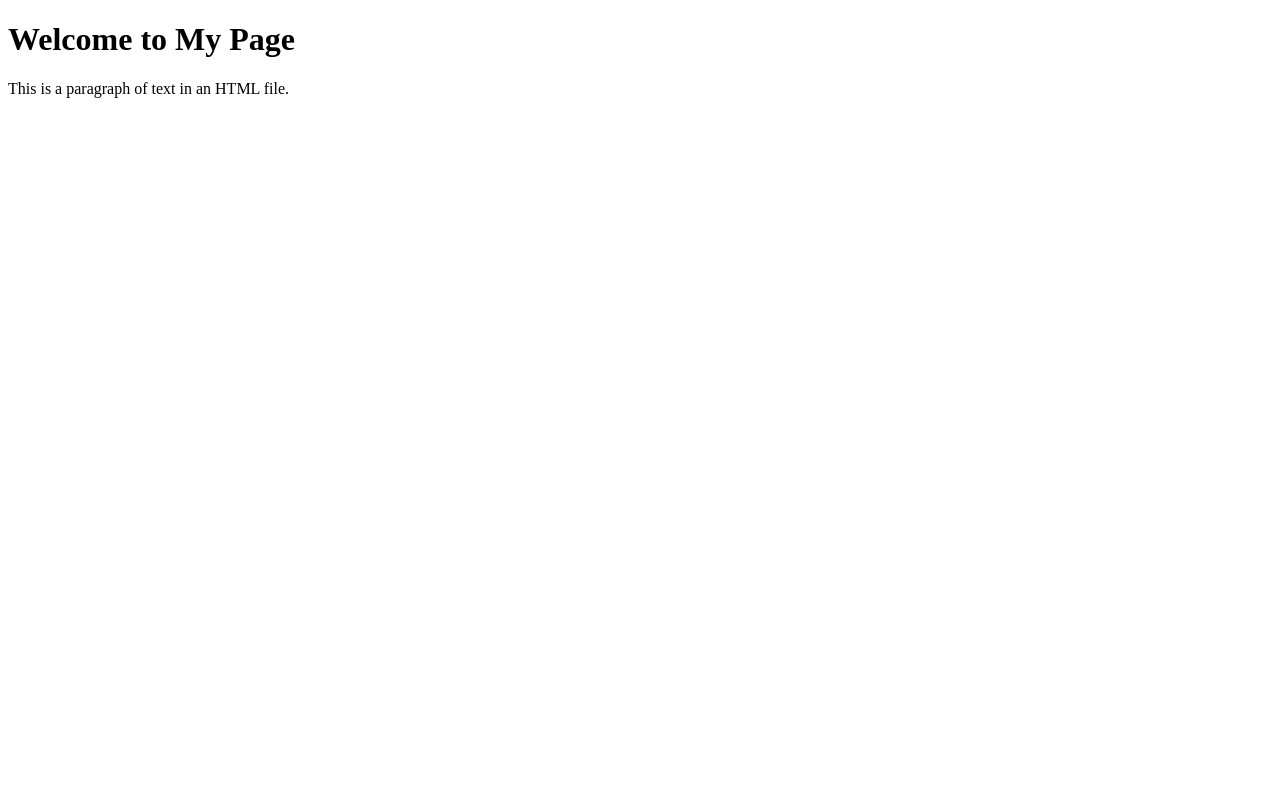
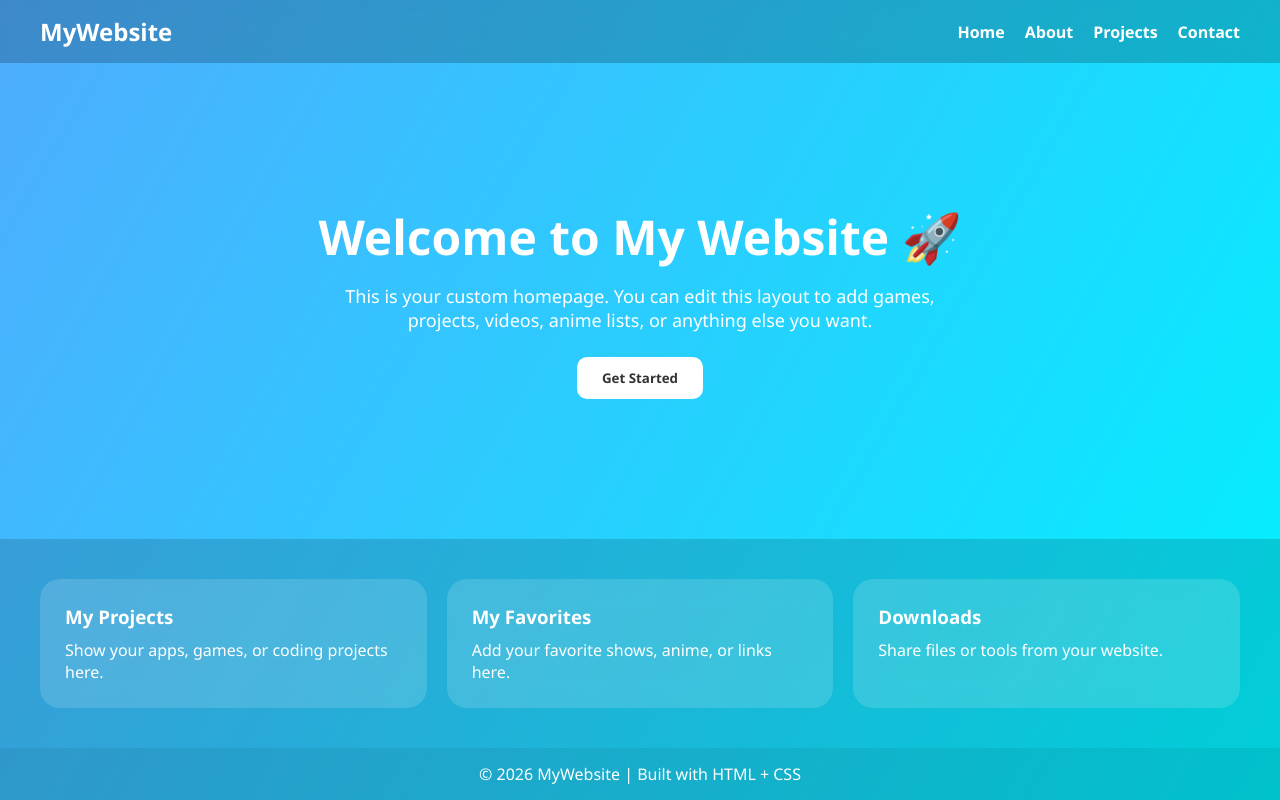
Before and after one commit to Tonypadgett/NovaHub, a plain HTML site: page index.html in a window 1280 px wide. Drawn offline with Linux system fonts and the light colour scheme.

Commit message:
index.html

```diff
--- a/index.html
+++ b/index.html
@@ -1,11 +1,169 @@
 <!DOCTYPE html>
 <html lang="en">
 <head>
-    <meta charset="UTF-8">
-    <title>My Web Page</title>
+  <meta charset="UTF-8" />
+  <meta name="viewport" content="width=device-width, initial-scale=1.0" />
+  <title>My Homepage</title>
+
+  <style>
+    /* Reset */
+    * {
+      margin: 0;
+      padding: 0;
+      box-sizing: border-box;
+      font-family: "Segoe UI", Tahoma, Geneva, Verdana, sans-serif;
+    }
+
+    body {
+      background: linear-gradient(120deg, #4facfe, #00f2fe);
+      min-height: 100vh;
+      color: white;
+      display: flex;
+      flex-direction: column;
+    }
+
+    /* Navbar */
+    nav {
+      display: flex;
+      justify-content: space-between;
+      align-items: center;
+      padding: 15px 40px;
+      background: rgba(0,0,0,0.2);
+      backdrop-filter: blur(10px);
+    }
+
+    nav h1 {
+      font-size: 24px;
+    }
+
+    nav ul {
+      display: flex;
+      list-style: none;
+      gap: 20px;
+    }
+
+    nav a {
+      text-decoration: none;
+      color: white;
+      font-weight: bold;
+      transition: 0.3s;
+    }
+
+    nav a:hover {
+      opacity: 0.7;
+    }
+
+    /* Hero Section */
+    .hero {
+      flex: 1;
+      display: flex;
+      justify-content: center;
+      align-items: center;
+      flex-direction: column;
+      text-align: center;
+      padding: 40px;
+    }
+
+    .hero h2 {
+      font-size: 48px;
+      margin-bottom: 15px;
+    }
+
+    .hero p {
+      font-size: 18px;
+      max-width: 600px;
+      margin-bottom: 25px;
+    }
+
+    .hero button {
+      padding: 12px 25px;
+      border: none;
+      border-radius: 10px;
+      background: white;
+      color: #333;
+      font-weight: bold;
+      cursor: pointer;
+      transition: 0.3s;
+    }
+
+    .hero button:hover {
+      transform: scale(1.05);
+    }
+
+    /* Cards Section */
+    .cards {
+      display: grid;
+      grid-template-columns: repeat(auto-fit, minmax(250px, 1fr));
+      gap: 20px;
+      padding: 40px;
+      background: rgba(0,0,0,0.15);
+    }
+
+    .card {
+      background: rgba(255,255,255,0.15);
+      backdrop-filter: blur(12px);
+      border-radius: 20px;
+      padding: 25px;
+      transition: 0.3s;
+    }
+
+    .card:hover {
+      transform: translateY(-8px);
+    }
+
+    .card h3 {
+      margin-bottom: 10px;
+    }
+
+    /* Footer */
+    footer {
+      text-align: center;
+      padding: 15px;
+      background: rgba(0,0,0,0.2);
+    }
+  </style>
 </head>
 <body>
-    <h1>Welcome to My Page</h1>
-    <p>This is a paragraph of text in an HTML file.</p>
+
+  <nav>
+    <h1>MyWebsite</h1>
+    <ul>
+      <li><a href="#">Home</a></li>
+      <li><a href="#">About</a></li>
+      <li><a href="#">Projects</a></li>
+      <li><a href="#">Contact</a></li>
+    </ul>
+  </nav>
+
+  <section class="hero">
+    <h2>Welcome to My Website 🚀</h2>
+    <p>
+      This is your custom homepage. You can edit this layout to add games,
+      projects, videos, anime lists, or anything else you want.
+    </p>
+    <button onclick="alert('Welcome to your site!')">Get Started</button>
+  </section>
+
+  <section class="cards">
+    <div class="card">
+      <h3>My Projects</h3>
+      <p>Show your apps, games, or coding projects here.</p>
+    </div>
+
+    <div class="card">
+      <h3>My Favorites</h3>
+      <p>Add your favorite shows, anime, or links here.</p>
+    </div>
+
+    <div class="card">
+      <h3>Downloads</h3>
+      <p>Share files or tools from your website.</p>
+    </div>
+  </section>
+
+  <footer>
+    <p>© 2026 MyWebsite | Built with HTML + CSS</p>
+  </footer>
+
 </body>
 </html>
```
